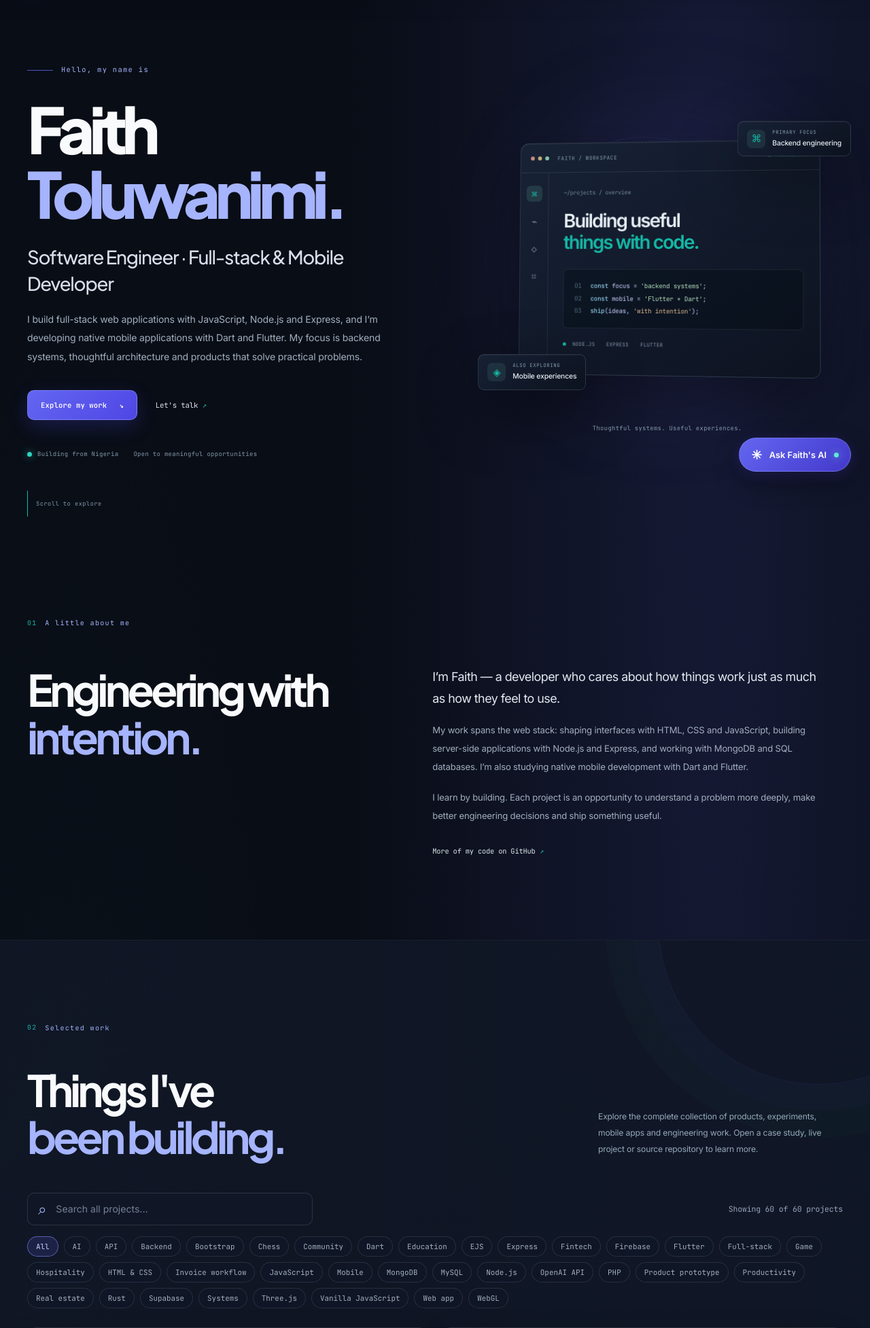
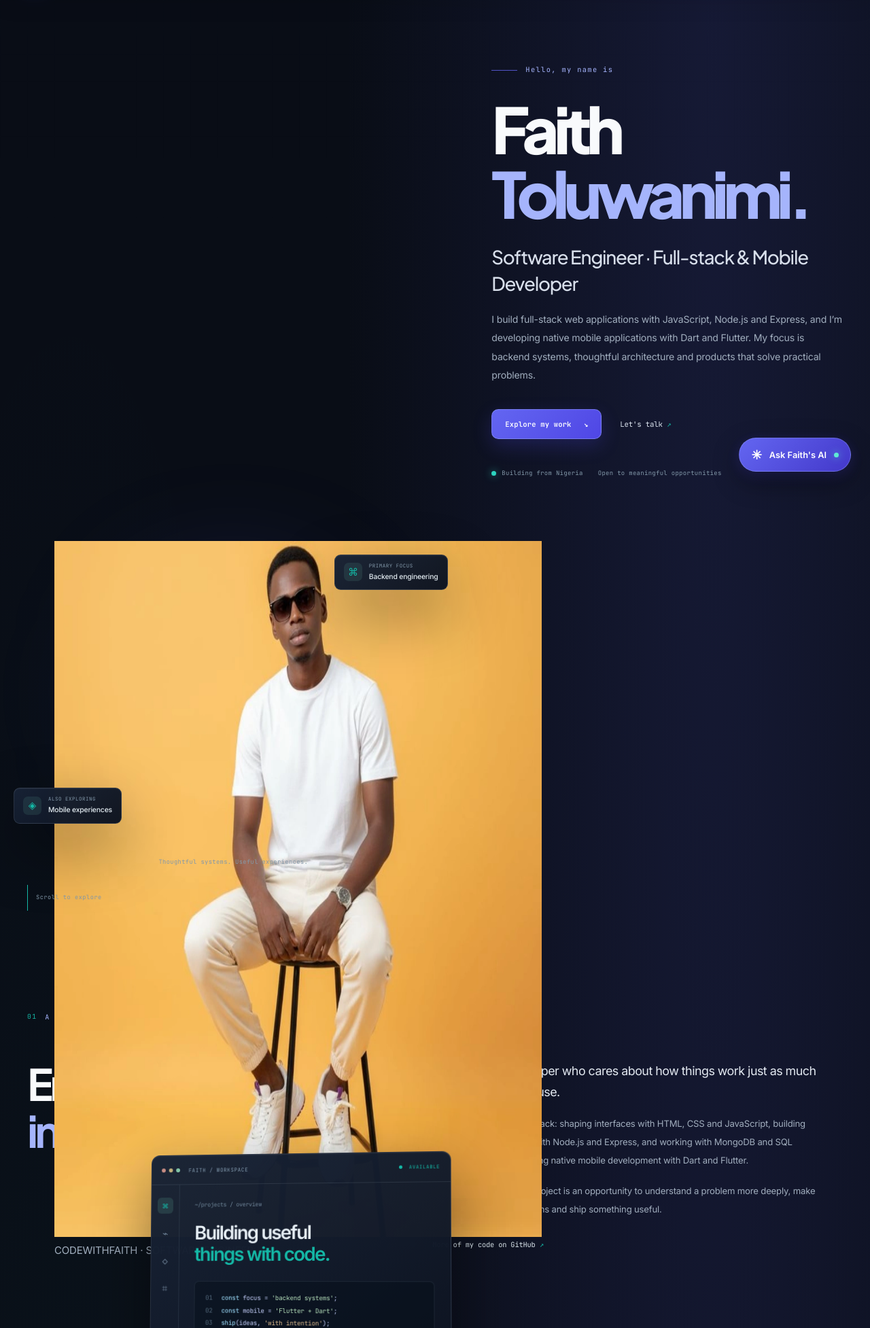
Before and after one commit to faithinator-dev/OfficialFaithToluRoom, a Node server app: page / in a window 1280 px wide. Shown: the part 80-2034 px from the top of the page at 68% size. Run offline with Node 20, Linux system fonts and the light colour scheme; a map, chart or similar area stays blank; some libraries are stand-ins or nearby versions.

Commit message:
Add portrait and hero ripple canvas

```diff
--- a/views/index.ejs
+++ b/views/index.ejs
@@ -18,9 +18,11 @@
   <link rel="stylesheet" href="/css/portfolio.css">
   <link rel="stylesheet" href="/css/premium-polish.css">
   <link rel="stylesheet" href="/css/reference-design-system.css">
+  <link rel="stylesheet" href="/css/hero-interactions.css">
   <script src="/js/portfolio.js" defer></script>
   <link rel="stylesheet" href="/css/assistant.css">
   <script src="/js/assistant.js" defer></script>
+  <script src="/js/hero-interactions.js" defer></script>
 </head>
 <body>
   <a class="skip-link" href="#content">Skip to content</a>
@@ -42,6 +44,7 @@
 
   <main id="content">
     <section id="home" class="hero page-width">
+      <canvas class="hero-ripple-canvas" id="hero-ripple-canvas" aria-hidden="true"></canvas>
       <div class="hero-copy">
         <p class="eyebrow"><span class="eyebrow-line"></span> Hello, my name is</p>
         <h1>Faith<br><span>Toluwanimi.</span></h1>
@@ -53,7 +56,11 @@
         </div>
         <div class="hero-meta"><span><i class="status-dot"></i> Building from Nigeria</span><span>Open to meaningful opportunities</span></div>
       </div>
-      <aside class="hero-aside" aria-label="A snapshot of my development workspace">
+      <aside class="hero-aside" aria-label="Portrait and a snapshot of my development workspace">
+        <figure class="hero-portrait">
+          <img src="/assets/images/IMG_20251008_215743_747.webp" alt="Faith Toluwanimi, software engineer and mobile developer" width="717" height="1024" fetchpriority="high">
+          <figcaption><span class="portrait-status"></span> CODEWITHFAITH <span>·</span> SOFTWARE ENGINEER</figcaption>
+        </figure>
         <div class="workspace-glow"></div>
         <div class="workspace-orbit workspace-orbit-one"></div>
         <div class="workspace-orbit workspace-orbit-two"></div>
```
